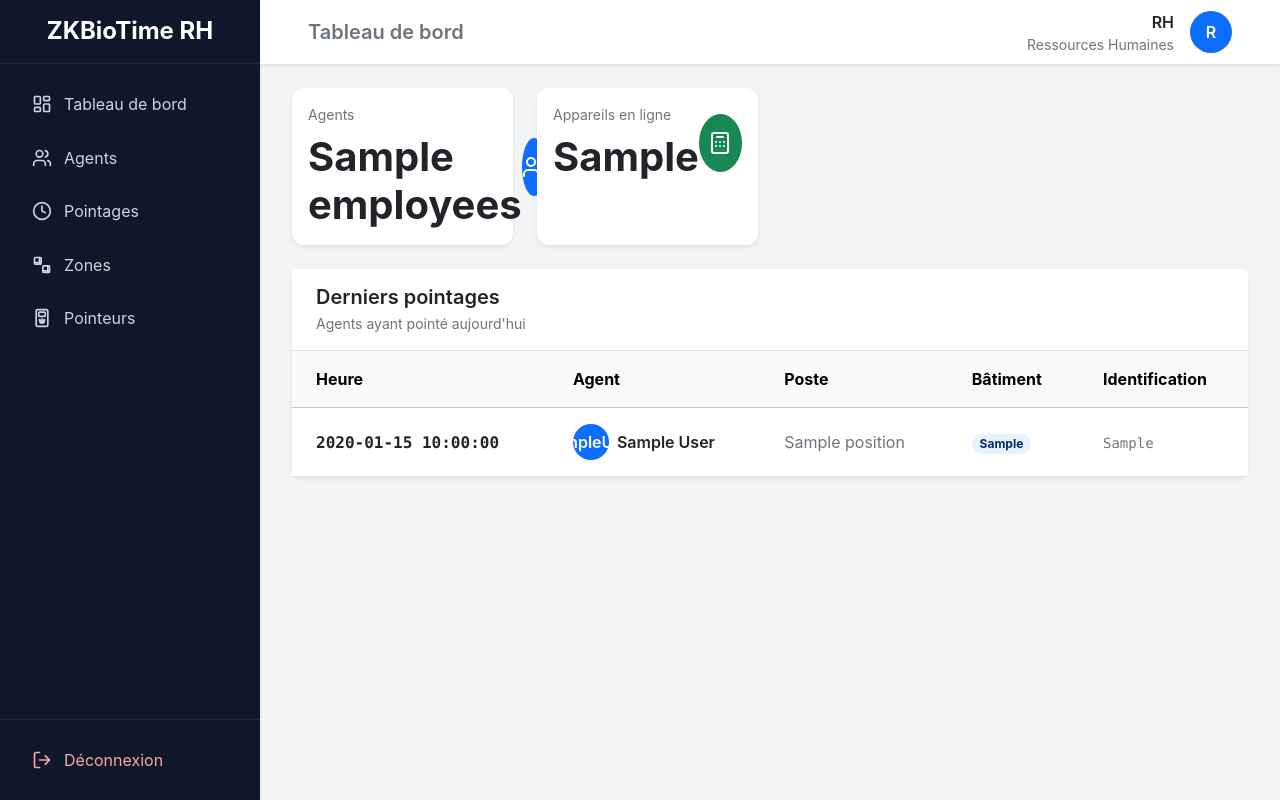
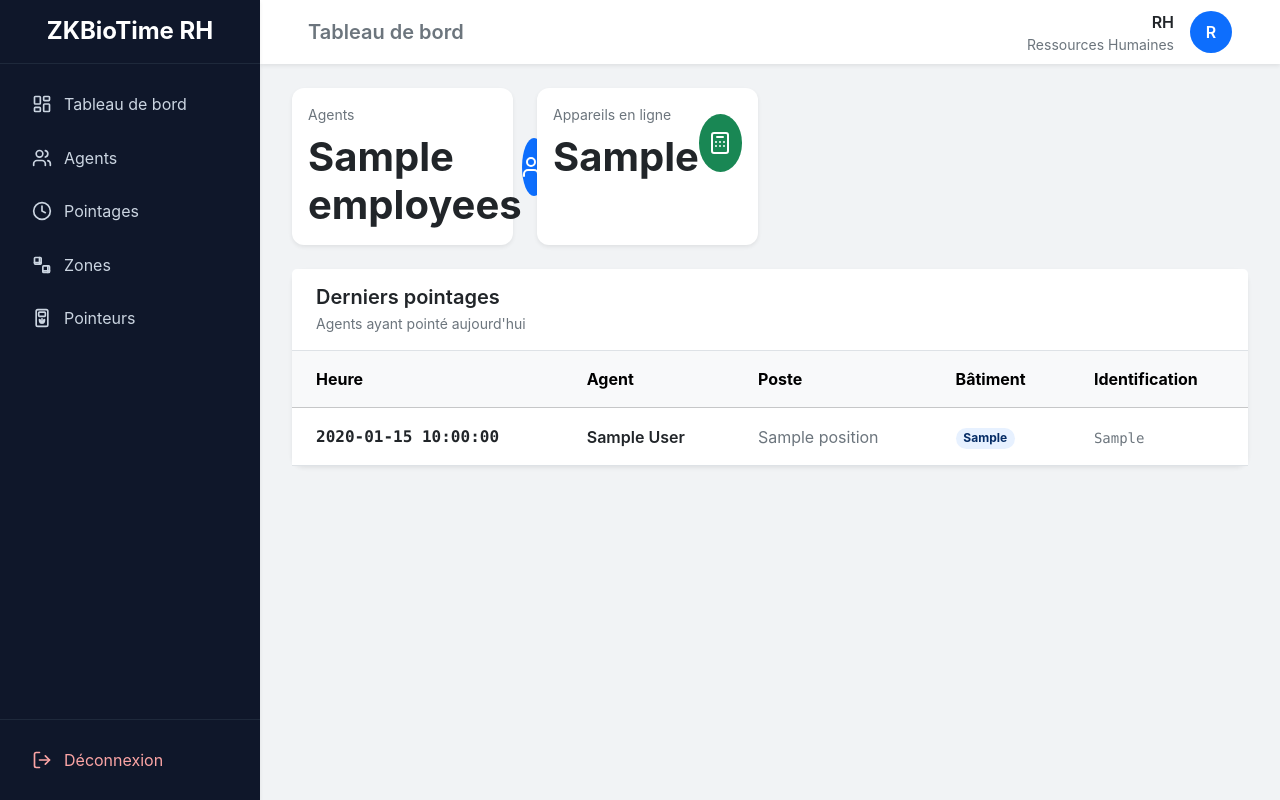
Before and after one commit to maestrobeye/zkbiotime-py-api, a FastAPI app: template templates/dashboard.html in a window 1280 px wide. Run offline with FastAPI, Linux system fonts and the light colour scheme; the template is opened without the code that fills it: most values are stand-ins (such as "Sample title", 1, 10 or a date in 2020); some libraries are stand-ins or nearby versions.

Commit message:
update dashboard by removing avatar

```diff
--- a/templates/dashboard.html
+++ b/templates/dashboard.html
@@ -266,18 +266,6 @@
                         <td class="px-4 py-3">
 
                             <div class="d-flex align-items-center gap-2">
-
-                                <!-- Avatar -->
-                                <div class="rounded-circle bg-primary
-                                           text-white fw-semibold
-                                           d-flex align-items-center
-                                           justify-content-center" style="width: 36px; height: 36px;">
-
-                                    {{ row.first_name[0] }}{{ row.last_name[0] }}
-
-                                </div>
-
-
                                 <div>
 
                                     <div class="fw-semibold text-dark">
```
